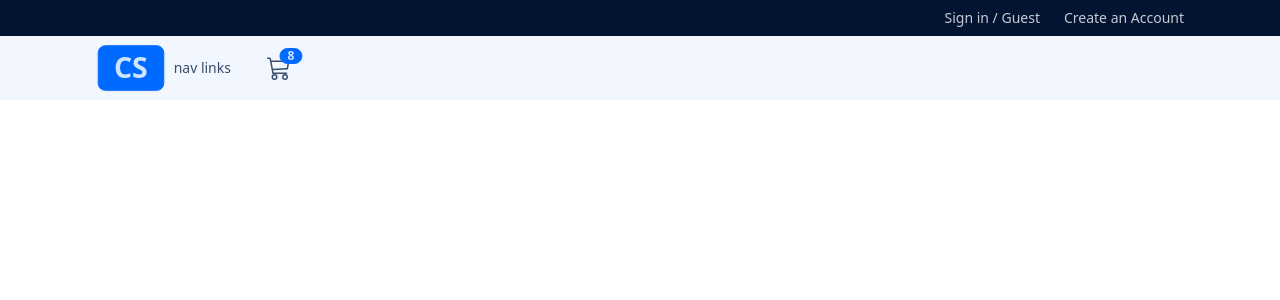
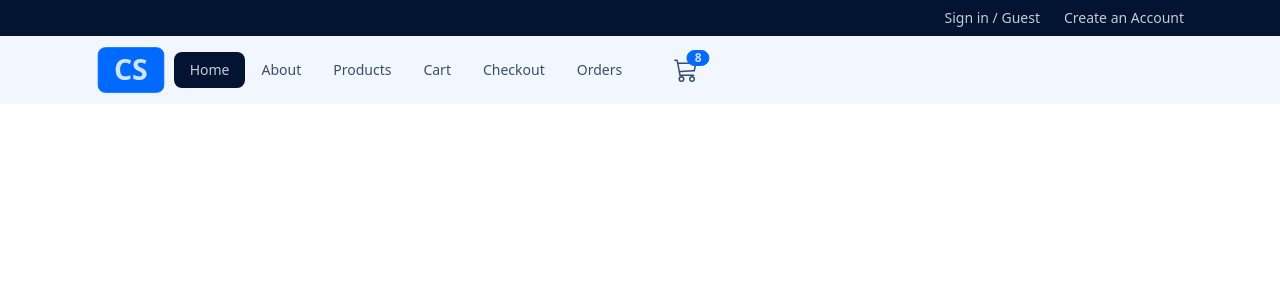
Before and after one commit to CR7sewey/comfy-store-react, a React (Vite) app in the folder vite-project/: page / in a window 1280 px wide. Shown: the top 300 px of the page. Built offline with nearby package versions, Linux system fonts and the light colour scheme.

Commit message:
Navlinks

```diff
--- a/vite-project/src/Components/Navbar.jsx
+++ b/vite-project/src/Components/Navbar.jsx
@@ -2,6 +2,7 @@ import React from "react";
 import { NavLink } from "react-router-dom";
 import { FaBarsStaggered } from "react-icons/fa6";
 import { BsCart3, BsMoonFill, BsSunFill } from "react-icons/bs";
+import Navlinks from "./Navlinks";
 
 const Navbar = () => {
   return (
@@ -22,11 +23,13 @@ const Navbar = () => {
               tabIndex={0}
               className="menu menu-sm dropdown-content mt-3 z-[1] p-2 shadow bg-base-200 rounded-box w-52"
             >
-              nav links
+              <Navlinks />
             </ul>
           </div>
           <div className="navbar-center hidden lg:flex">
-            <ul className="menu menu-horizontal">nav links</ul>
+            <ul className="menu menu-horizontal">
+              <Navlinks />
+            </ul>
           </div>
           <div className="navbar-end">
             {/* THEME ICONS */}
--- /dev/null
+++ b/vite-project/src/Components/Navlinks.jsx
@@ -0,0 +1,29 @@
+import React from "react";
+import { NavLink } from "react-router-dom";
+
+const links = [
+  { id: 1, url: "/", text: "home" },
+  { id: 2, url: "about", text: "about" },
+  { id: 3, url: "products", text: "products" },
+  { id: 4, url: "cart", text: "cart" },
+  { id: 5, url: "checkout", text: "checkout" },
+  { id: 6, url: "orders", text: "orders" },
+];
+
+const Navlinks = () => {
+  return (
+    <>
+      {links.map((link) => {
+        return (
+          <li key={link.id}>
+            <NavLink to={link.url} className="capitalize">
+              {link.text}
+            </NavLink>
+          </li>
+        );
+      })}
+    </>
+  );
+};
+
+export default Navlinks;
```
Also changed, not shown: 1 other file (tests, documents, lock files or other folders).
